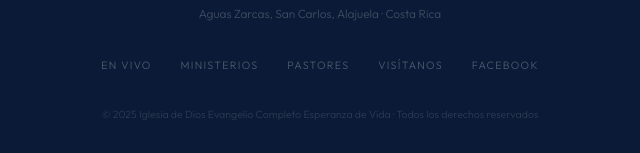
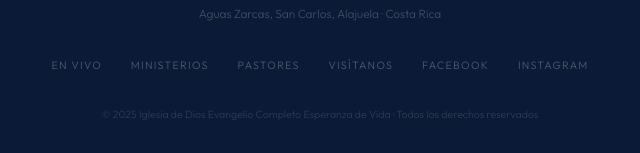
Before and after one commit to reivancr/IDEC-Esperanza-De-Vida-San-Carlos, a plain HTML site: page index.html in a window 1280 px wide. Shown: the part 5466-5619 px from the top of the page, 320-960 px from the left. Drawn offline with nearby package versions, Linux system fonts and the light colour scheme.

Commit message:
Add files via upload

```diff
--- a/index.html
+++ b/index.html
@@ -1585,6 +1585,7 @@
         <li><a href="#pastores">Pastores</a></li>
         <li><a href="#visitanos">Visítanos</a></li>
         <li><a href="https://www.facebook.com/IDECEsperanzaDeVida/" target="_blank">Facebook</a></li>
+        <li><a href="https://www.instagram.com/esperanzadevida.cr/" target="_blank">Instagram</a></li>
       </ul>
       <p class="f-copy">© 2025 Iglesia de Dios Evangelio Completo Esperanza de Vida · Todos los derechos reservados</p>
     </div>
```
